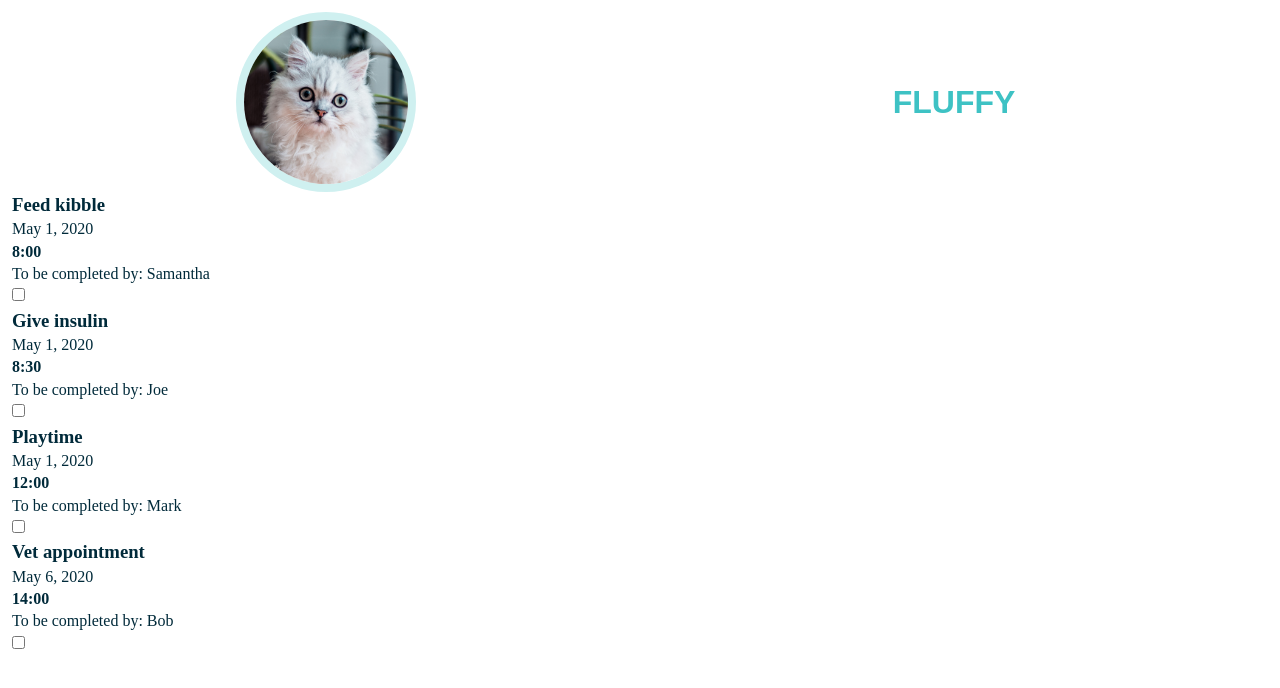
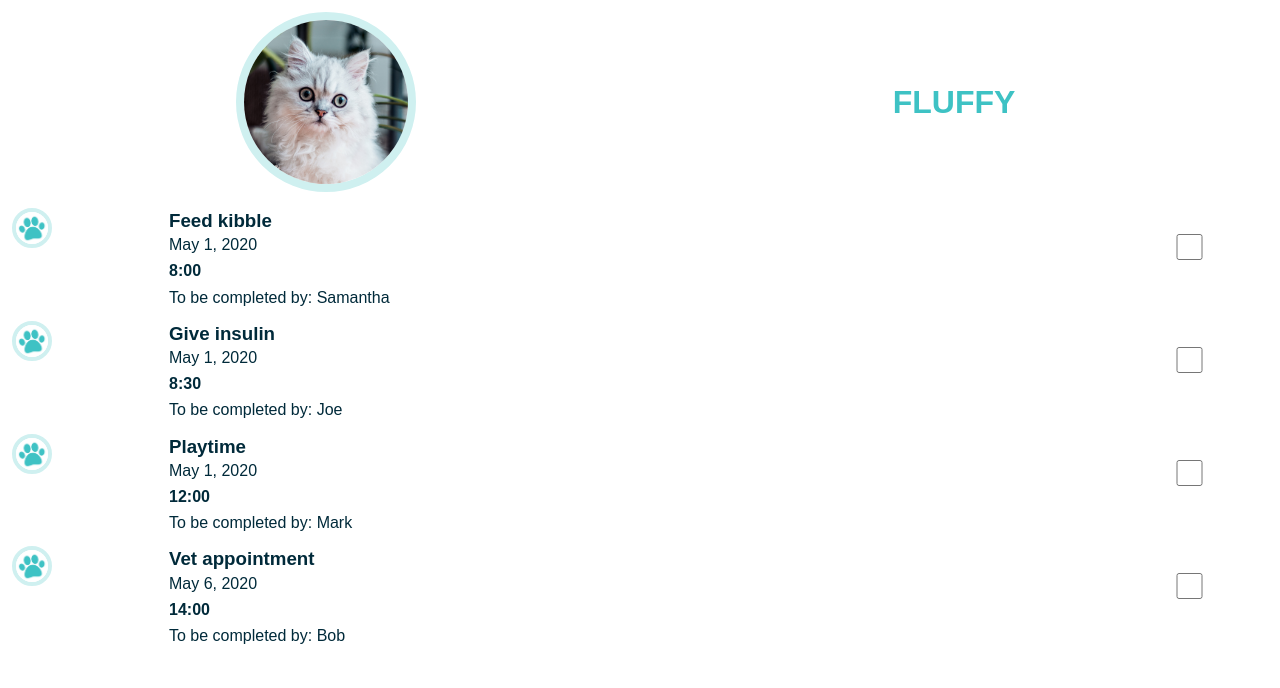
Before and after one commit to nikkypyra/capstone-project, a React (Create React App) app: page /pet-profile in a window 1280 px wide. Shown: the top 688 px of the page. Built offline with nearby package versions, Linux system fonts and the light colour scheme.

Commit message:
Add ProfileHeader component and task styling

```diff
--- a/src/App.js
+++ b/src/App.js
@@ -1,7 +1,7 @@
 import React from 'react'
 import { Route, Switch } from 'react-router-dom'
 import GlobalStyles from './GlobalStyles'
-import PetProfile from './PetProfile'
+import PetProfile from './components/PetProfile'
 
 export default function App() {
   return (
--- a/src/GlobalStyles.js
+++ b/src/GlobalStyles.js
@@ -4,13 +4,20 @@ export default createGlobalStyle`
 * {
     box-sizing: border-box;
     margin: 0;
-    padding: 0;
-    color: #002a3a;
+
 }
 
 body {
     padding: .75em;
-    font-size: 1em;
+    color: var(--secondary);
+    font-size: 16px;
     line-height: 1.4;
+    font-family: sans-serif;
 }
+
+:root {
+    --primary: #3ec2c4;
+    --secondary: #002a3a;
+    --tertiary: #cff0f0
+    }
 `
--- a/src/PetProfile.js
+++ /dev/null
@@ -1,63 +0,0 @@
-import React, { useEffect, useState } from 'react'
-import styled from 'styled-components/macro'
-import tasks from './tasks.json'
-import { loadFromLocal, saveToLocal } from './services'
-
-export default function PetProfile() {
-  const [checked, setChecked] = useState(loadFromLocal('checked'))
-
-  useEffect(() => {
-    saveToLocal('checked', checked)
-  }, [checked])
-
-  return (
-    <>
-      <HeaderStyled>
-        <img src={process.env.PUBLIC_URL + '/images/pet1.png'} alt="" />
-        <h1>FLUFFY</h1>
-      </HeaderStyled>
-      <TasksStyled>
-        {tasks.map((task) => (
-          <section key={task.id}>
-            <h3>{task.description}</h3>
-            <p>{task.date}</p>
-            <h4>{task.time}</h4>
-            <p>{task.person}</p>
-            <input
-              type="checkbox"
-              checked={checked}
-              onChange={() => setChecked(!checked)}
-            ></input>
-          </section>
-        ))}
-      </TasksStyled>
-    </>
-  )
-}
-const HeaderStyled = styled.header`
-  display: grid;
-  grid-template-columns: 1fr 1fr;
-  grid-template-rows: 1fr 1fr 1fr;
-  align-items: center;
-  justify-items: center;
-  h1 {
-    display: inline;
-    color: #3ec2c4;
-    font-size: 2em;
-    grid-row: 2/3;
-    grid-column: 2/3;
-    font-family: sans-serif;
-  }
-
-  img {
-    height: 180px;
-    width: 180px;
-    border: 8px solid #cff0f0;
-    border-radius: 50%;
-    grid-row: span 3;
-    grid-column: 1/2;
-  }
-`
-const TasksStyled = styled.main`
-  display: grid;
-`
--- /dev/null
+++ b/src/components/PetProfile.js
@@ -0,0 +1,78 @@
+import React, { useEffect, useState } from 'react'
+import styled from 'styled-components/macro'
+import ProfileHeader from './ProfileHeader'
+import tasks from '../tasks.json'
+import { loadFromLocal, saveToLocal } from '../services'
+
+export default function PetProfile() {
+  const [checked, setChecked] = useState(loadFromLocal('checked'))
+
+  useEffect(() => {
+    saveToLocal('checked', checked)
+  }, [checked])
+
+  return (
+    <>
+      <ProfileHeader />
+      <TasksStyled>
+        {tasks.map((task) => (
+          <section key={task.id}>
+            <img src={process.env.PUBLIC_URL + '/images/taskpaw.png'} alt="" />
+            <h3>{task.description}</h3>
+            <p className="date">{task.date}</p>
+            <h4>{task.time}</h4>
+            <p className="person">{task.person}</p>
+            <input
+              type="checkbox"
+              checked={checked}
+              onChange={() => setChecked(!checked)}
+            ></input>
+          </section>
+        ))}
+      </TasksStyled>
+    </>
+  )
+}
+
+const TasksStyled = styled.main`
+  section {
+    margin: 8px 0px;
+    display: grid;
+    grid-template-columns: 1fr 6fr 1fr;
+    grid-template-rows: 1fr 1fr 1fr 1fr;
+  }
+
+  img {
+    height: 40px;
+    width: 40px;
+    border: 4px solid var(--tertiary);
+    border-radius: 50%;
+    grid-row: span 3;
+    grid-column: 1/2;
+  }
+
+  h3 {
+    grid-row: 1/2;
+    grid-column: 2/3;
+  }
+
+  .date {
+    grid-row: 2/3;
+    grid-column: 2/3;
+  }
+
+  h4 {
+    grid-row: 3/4;
+    grid-column: 2/3;
+  }
+
+  .person {
+    grid-row: 4/5;
+    grid-column: 2/3;
+  }
+
+  input {
+    grid-row: 2/3;
+    grid-column: 3/4;
+  }
+`
--- /dev/null
+++ b/src/components/ProfileHeader.js
@@ -0,0 +1,36 @@
+import React from 'react'
+import styled from 'styled-components/macro'
+
+export default function ProfileHeader() {
+  return (
+    <HeaderStyled>
+      <img src={process.env.PUBLIC_URL + '/images/pet1.png'} alt="" />
+      <h1>FLUFFY</h1>
+    </HeaderStyled>
+  )
+}
+
+const HeaderStyled = styled.header`
+  margin-bottom: 16px;
+  display: grid;
+  grid-template-columns: 1fr 1fr;
+  grid-template-rows: 1fr 1fr 1fr;
+  align-items: center;
+  justify-items: center;
+  h1 {
+    display: inline;
+    color: var(--primary);
+    font-size: 2em;
+    grid-row: 2/3;
+    grid-column: 2/3;
+  }
+
+  img {
+    height: 180px;
+    width: 180px;
+    border: 8px solid var(--tertiary);
+    border-radius: 50%;
+    grid-row: span 3;
+    grid-column: 1/2;
+  }
+`
```
Also changed, not shown: public/images/taskpaw.png (added).
